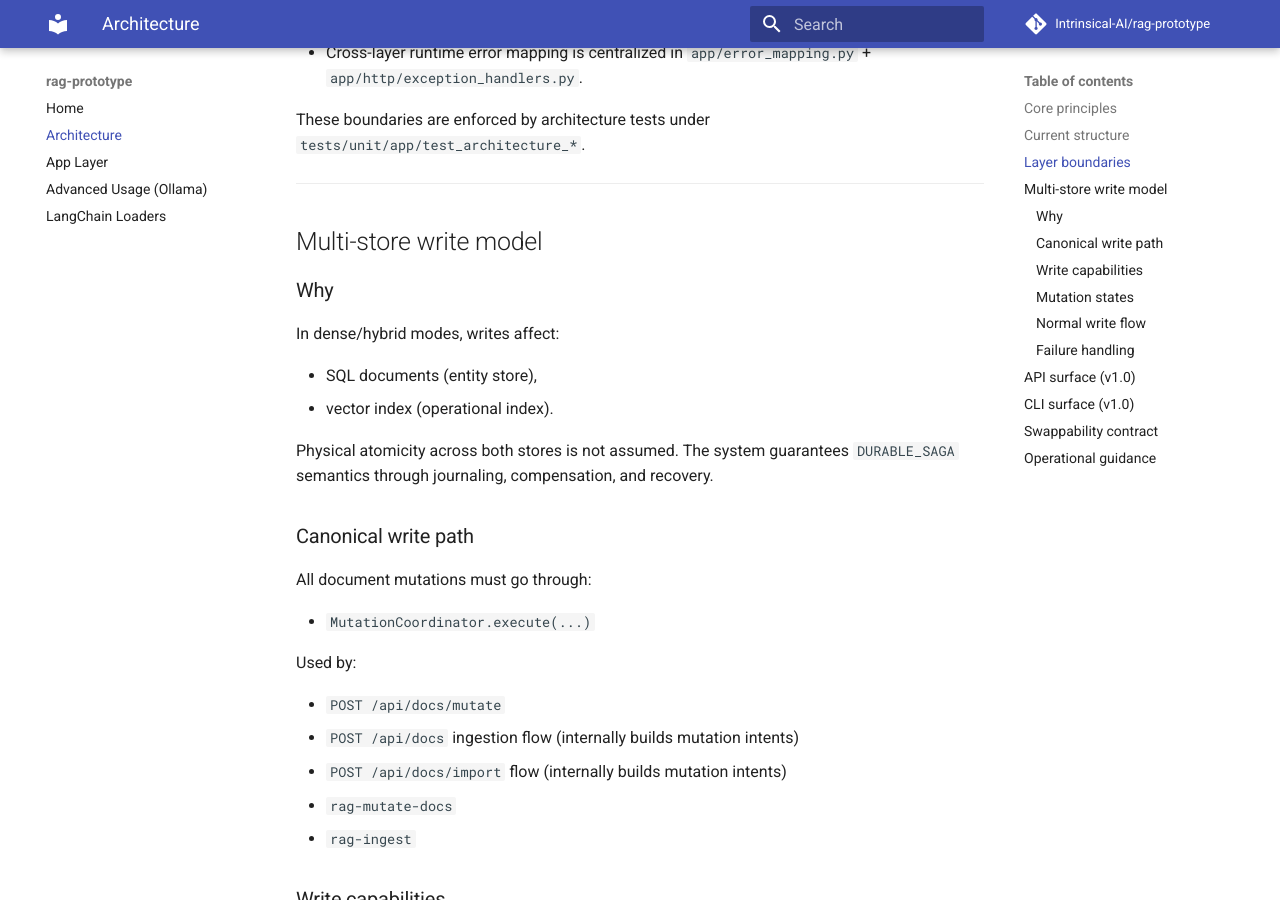
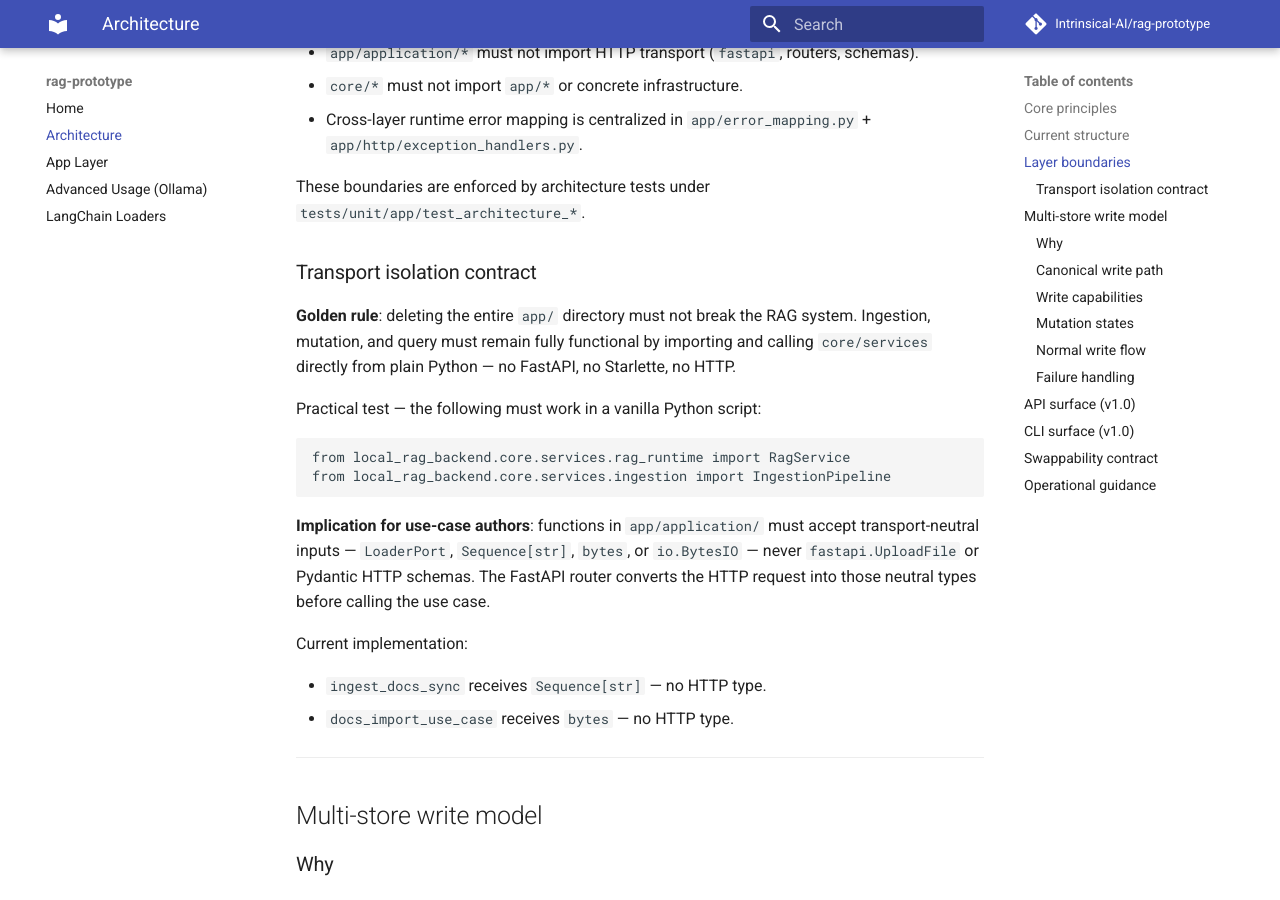
Before and after one commit to Intrinsical-AI/rag-prototype, an MkDocs documentation site: the page built from docs/architecture.md, in a window 1280 px wide and 900 px high, scrolled down 1413 px. Built offline with MkDocs 1.6.1 and Material for MkDocs 9.7.7, drawn with Linux system fonts in a browser that asks for light colours; comment, search, counter and statistics services are not loaded; some of the changed text lies outside the part shown.

Commit message:
docs: add transport isolation contract + 1.1.0 changelog entry
architecture.md: document golden rule (delete app/ → core/services still work),
current compliance (ingest/import use cases accept Sequence[str]/bytes),
and the router's responsibility to convert HTTP types before use-case call.

CHANGELOG.md: add [1.1.0] entry covering security CVE fixes, dep bumps,
port contract changes, refactors, and tooling additions from the sprint.
Clear stale [Unreleased] content (app/services/* references predated
the app/contracts/ rename already shipped in 1.0.0).

Co-Authored-By: Claude Sonnet 4.6 <noreply@anthropic.com>

````diff
--- a/docs/architecture.md
+++ b/docs/architecture.md
@@ -8,6 +8,8 @@
 - HTTP/CLI are transport adapters; business orchestration lives in `app/application`.
 - Persistence and model providers are swappable through ports and wiring factories.
 - Multi-store writes (SQL + vector index) are centralized in one coordinator (`DURABLE_SAGA`).
+
+> Golden Rule 1: Si borras la carpeta app/ (FastAPI), el sistema RAG (ingesta, mutación, query) debe seguir funcionando al 100% usando solo Python puro invocando core/services.
 
 ---
 
@@ -56,6 +58,29 @@ src/local_rag_backend/
 - Cross-layer runtime error mapping is centralized in `app/error_mapping.py` + `app/http/exception_handlers.py`.
 
 These boundaries are enforced by architecture tests under `tests/unit/app/test_architecture_*`.
+
+### Transport isolation contract
+
+**Golden rule**: deleting the entire `app/` directory must not break the RAG system.
+Ingestion, mutation, and query must remain fully functional by importing and calling
+`core/services` directly from plain Python — no FastAPI, no Starlette, no HTTP.
+
+Practical test — the following must work in a vanilla Python script:
+
+```python
+from local_rag_backend.core.services.rag_runtime import RagService
+from local_rag_backend.core.services.ingestion import IngestionPipeline
+```
+
+**Implication for use-case authors**: functions in `app/application/` must accept
+transport-neutral inputs — `LoaderPort`, `Sequence[str]`, `bytes`, or `io.BytesIO` —
+never `fastapi.UploadFile` or Pydantic HTTP schemas. The FastAPI router converts the
+HTTP request into those neutral types before calling the use case.
+
+Current implementation:
+
+- `ingest_docs_sync` receives `Sequence[str]` — no HTTP type.
+- `docs_import_use_case` receives `bytes` — no HTTP type.
 
 ---
 
````
